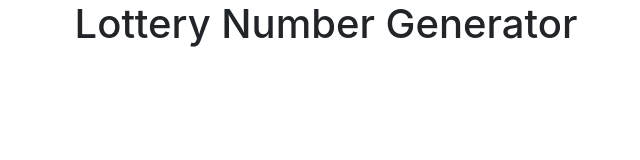
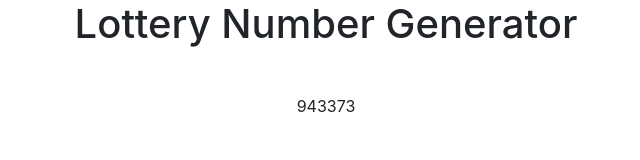
Before and after one commit to ryansims265/lotterygame, a plain HTML site: page index.html in a window 1280 px wide. Shown: the full height of the page, 314-954 px from the left. Drawn offline with nearby package versions, Linux system fonts and the light colour scheme.

Commit message:
Places random number on page

```diff
--- a/index.html
+++ b/index.html
@@ -20,6 +20,11 @@
 
     console.log(random);
 
+
+    document.getElementById("numbers").textContent = random;
+
+
+
         </script>
     </body>
 </html>
```
